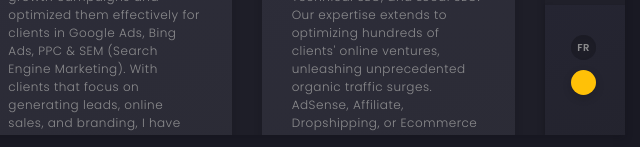
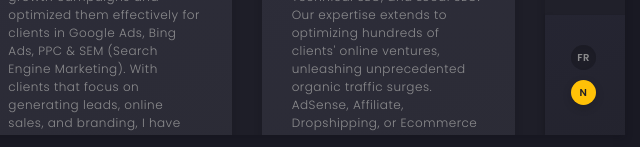
Before and after one commit to muthassimbilla/muthassimbilla.github.io, a plain HTML site: page index.html in a window 1280 px wide. Shown: the part 650-797 px from the top of the page, 640-1280 px from the left. Drawn offline with nearby package versions, Linux system fonts and the light colour scheme.

Commit message:
Update index.html
Signed-off-by: muthassimbilla <122305833+muthassimbilla@users.noreply.github.com>

```diff
--- a/index.html
+++ b/index.html
@@ -1110,7 +1110,7 @@
                 <!-- language item -->
                 <li><a href="#.">FR</a></li>
                 <!-- language item -->
-                <li class="art-active-lang"><a href="neon/index.html"><i class="fa-solid fa-fire"></i></li>
+                <li class="art-active-lang"><a href="neon/index.html">N</a></li>
               </ul>
               <!-- language change end -->
 
```
